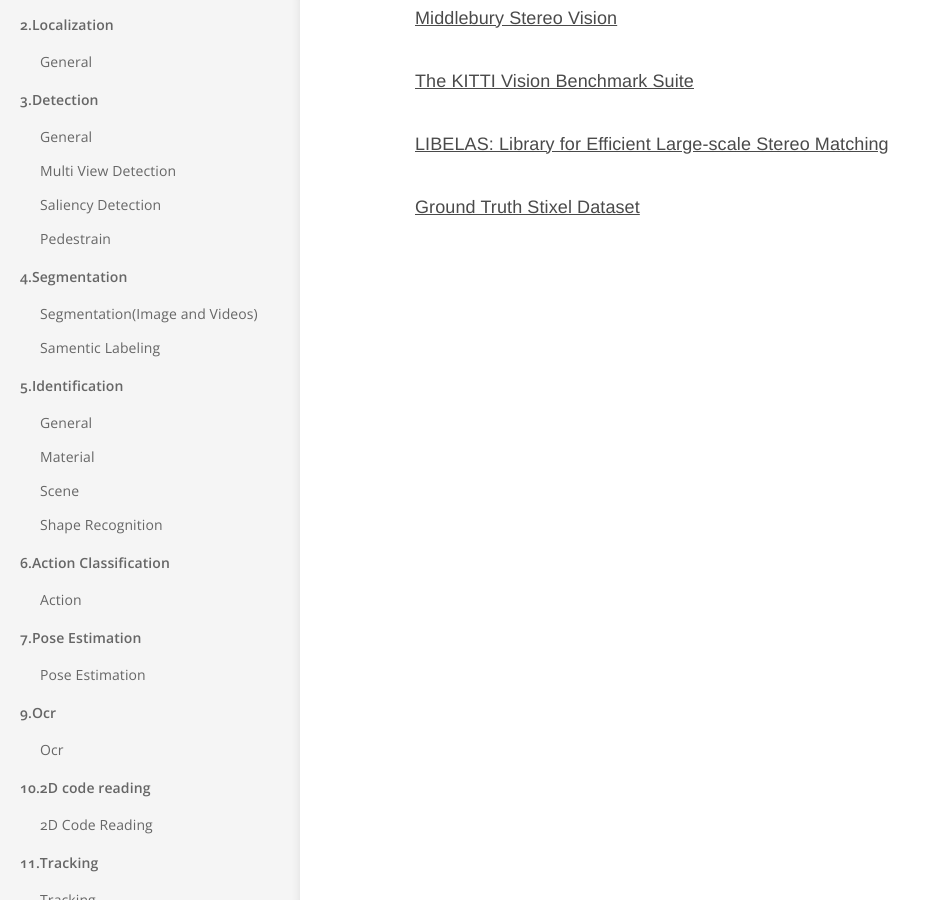
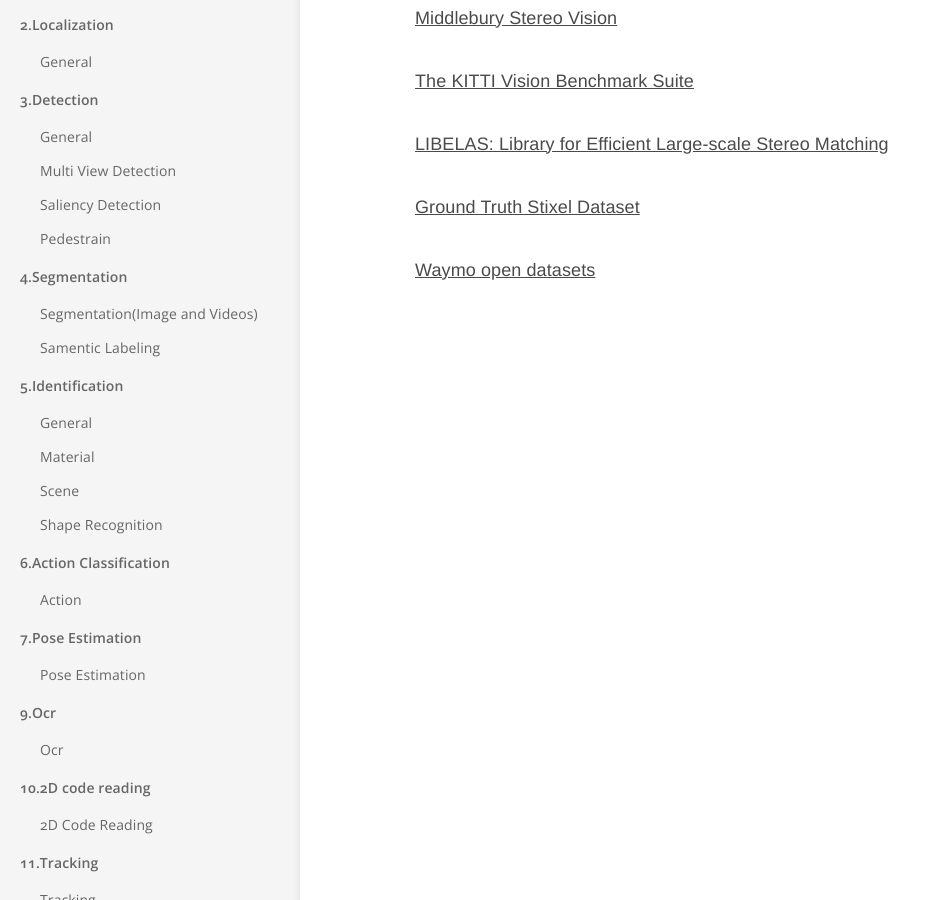
Before and after one commit to madanbaduwal/cv-datasets, a Jekyll site: the page built from _docs/15.Stereo Vision/streo_vision.md, in a window 1280 px wide and 900 px high, scrolled down 441 px. Shown: the whole window, without its empty margins (0-931 px from the left). Built offline with Jekyll 4.4.1, drawn with Linux system fonts in a browser that asks for light colours.

Commit message:
added waymo open datasets

```diff
--- a/_docs/15.Stereo Vision/streo_vision.md
+++ b/_docs/15.Stereo Vision/streo_vision.md
@@ -15,3 +15,6 @@ order: 1
 [LIBELAS: Library for Efficient Large-scale Stereo Matching](http://www.cvlibs.net/software/libelas/)
 
 [Ground Truth Stixel Dataset](http://ww1.6d-vision.com/)
+
+
+[Waymo open datasets](https://waymo.com/open/)
```
